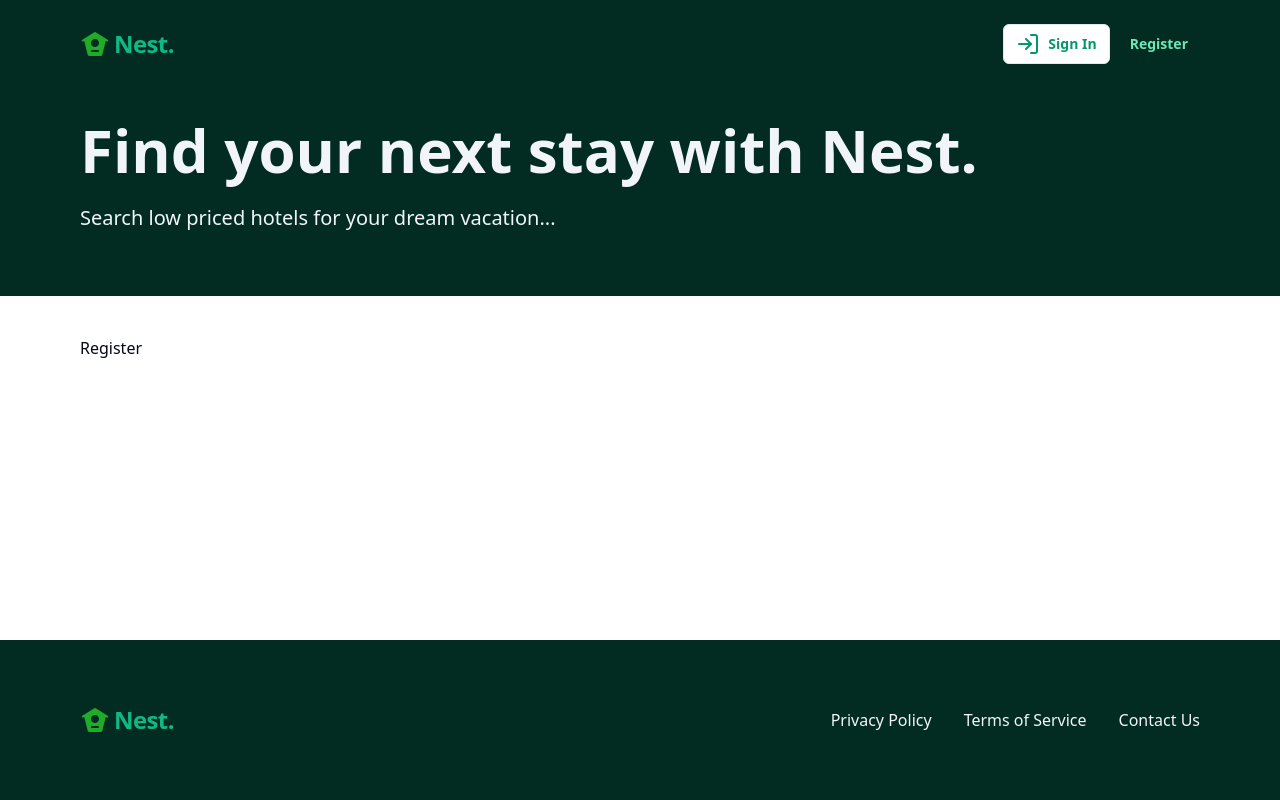
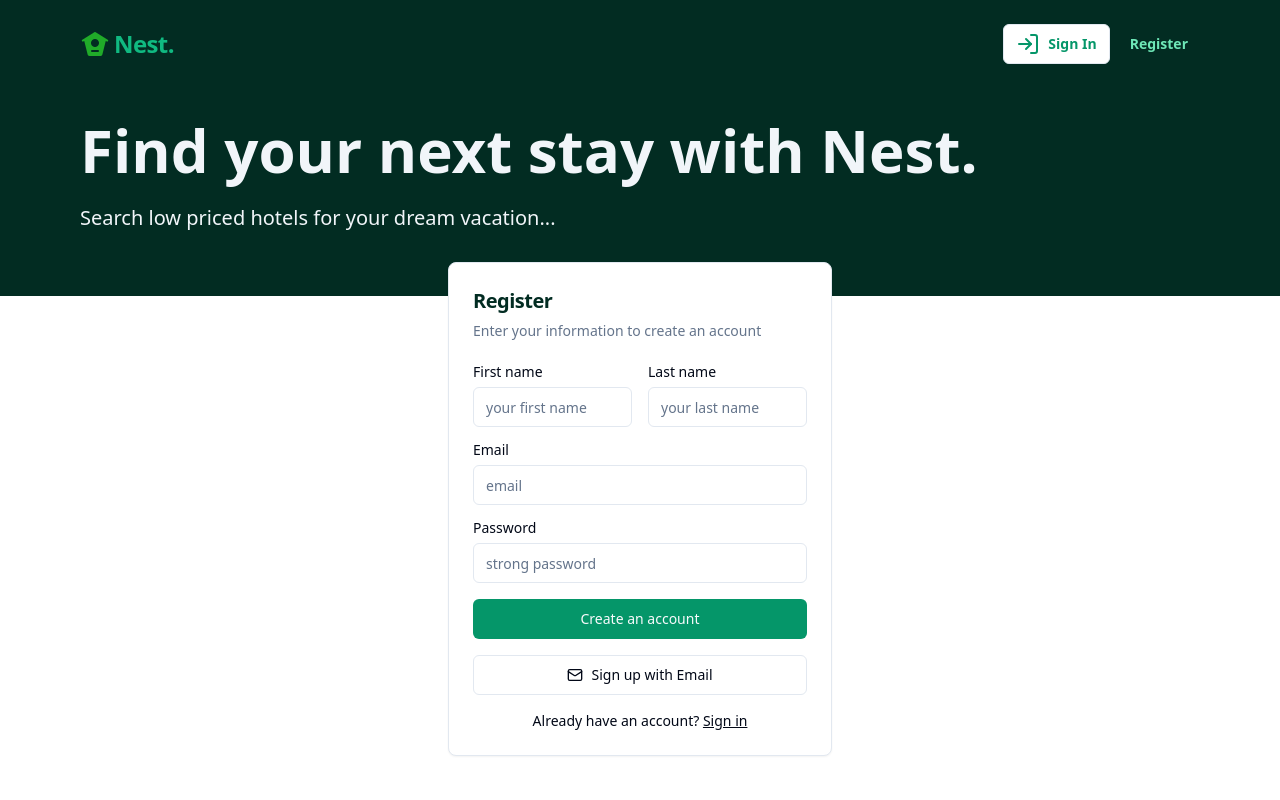
Before and after one commit to himankshu1/hotel-booking-mern, a React (Vite) app in the folder frontend/: page /register in a window 1280 px wide. Shown: the top 800 px of the page. Built offline with nearby package versions, Linux system fonts and the light colour scheme.

Commit message:
register page ui

```diff
--- a/frontend/package.json
+++ b/frontend/package.json
@@ -10,6 +10,7 @@
     "preview": "vite preview"
   },
   "dependencies": {
+    "@radix-ui/react-label": "^2.0.2",
     "@radix-ui/react-slot": "^1.0.2",
     "class-variance-authority": "^0.7.0",
     "clsx": "^2.1.1",
--- a/frontend/src/components/shared/Footer.tsx
+++ b/frontend/src/components/shared/Footer.tsx
@@ -20,7 +20,7 @@ const Footer = () => {
           </span>
         </div>
 
-        <div className="flex gap-8">
+        <div className="flex gap-8 text-sm text-slate-200">
           <span>Privacy Policy</span>
           <span>Terms of Service</span>
           <span>Contact Us</span>
--- /dev/null
+++ b/frontend/src/components/ui/card.tsx
@@ -0,0 +1,79 @@
+import * as React from "react"
+
+import { cn } from "@/lib/utils"
+
+const Card = React.forwardRef<
+  HTMLDivElement,
+  React.HTMLAttributes<HTMLDivElement>
+>(({ className, ...props }, ref) => (
+  <div
+    ref={ref}
+    className={cn(
+      "rounded-lg border bg-card text-card-foreground shadow-sm",
+      className
+    )}
+    {...props}
+  />
+))
+Card.displayName = "Card"
+
+const CardHeader = React.forwardRef<
+  HTMLDivElement,
+  React.HTMLAttributes<HTMLDivElement>
+>(({ className, ...props }, ref) => (
+  <div
+    ref={ref}
+    className={cn("flex flex-col space-y-1.5 p-6", className)}
+    {...props}
+  />
+))
+CardHeader.displayName = "CardHeader"
+
+const CardTitle = React.forwardRef<
+  HTMLParagraphElement,
+  React.HTMLAttributes<HTMLHeadingElement>
+>(({ className, ...props }, ref) => (
+  <h3
+    ref={ref}
+    className={cn(
+      "text-2xl font-semibold leading-none tracking-tight",
+      className
+    )}
+    {...props}
+  />
+))
+CardTitle.displayName = "CardTitle"
+
+const CardDescription = React.forwardRef<
+  HTMLParagraphElement,
+  React.HTMLAttributes<HTMLParagraphElement>
+>(({ className, ...props }, ref) => (
+  <p
+    ref={ref}
+    className={cn("text-sm text-muted-foreground", className)}
+    {...props}
+  />
+))
+CardDescription.displayName = "CardDescription"
+
+const CardContent = React.forwardRef<
+  HTMLDivElement,
+  React.HTMLAttributes<HTMLDivElement>
+>(({ className, ...props }, ref) => (
+  <div ref={ref} className={cn("p-6 pt-0", className)} {...props} />
+))
+CardContent.displayName = "CardContent"
+
+const CardFooter = React.forwardRef<
+  HTMLDivElement,
+  React.HTMLAttributes<HTMLDivElement>
+>(({ className, ...props }, ref) => (
+  <div
+    ref={ref}
+    className={cn("flex items-center p-6 pt-0", className)}
+    {...props}
+  />
+))
+CardFooter.displayName = "CardFooter"
+
+export { Card, CardHeader, CardFooter, CardTitle, CardDescription, CardContent }
--- /dev/null
+++ b/frontend/src/components/ui/input.tsx
@@ -0,0 +1,25 @@
+import * as React from "react"
+
+import { cn } from "@/lib/utils"
+
+export interface InputProps
+  extends React.InputHTMLAttributes<HTMLInputElement> {}
+
+const Input = React.forwardRef<HTMLInputElement, InputProps>(
+  ({ className, type, ...props }, ref) => {
+    return (
+      <input
+        type={type}
+        className={cn(
+          "flex h-10 w-full rounded-md border border-input bg-background px-3 py-2 text-sm ring-offset-background file:border-0 file:bg-transparent file:text-sm file:font-medium placeholder:text-muted-foreground focus-visible:outline-none focus-visible:ring-2 focus-visible:ring-ring focus-visible:ring-offset-2 disabled:cursor-not-allowed disabled:opacity-50",
+          className
+        )}
+        ref={ref}
+        {...props}
+      />
+    )
+  }
+)
+Input.displayName = "Input"
+
+export { Input }
--- /dev/null
+++ b/frontend/src/components/ui/label.tsx
@@ -0,0 +1,24 @@
+import * as React from "react"
+import * as LabelPrimitive from "@radix-ui/react-label"
+import { cva, type VariantProps } from "class-variance-authority"
+
+import { cn } from "@/lib/utils"
+
+const labelVariants = cva(
+  "text-sm font-medium leading-none peer-disabled:cursor-not-allowed peer-disabled:opacity-70"
+)
+
+const Label = React.forwardRef<
+  React.ElementRef<typeof LabelPrimitive.Root>,
+  React.ComponentPropsWithoutRef<typeof LabelPrimitive.Root> &
+    VariantProps<typeof labelVariants>
+>(({ className, ...props }, ref) => (
+  <LabelPrimitive.Root
+    ref={ref}
+    className={cn(labelVariants(), className)}
+    {...props}
+  />
+))
+Label.displayName = LabelPrimitive.Root.displayName
+
+export { Label }
--- /dev/null
+++ b/frontend/src/pages/RegisterPage.tsx
@@ -0,0 +1,71 @@
+import { Button } from "@/components/ui/button";
+import {
+  Card,
+  CardContent,
+  CardDescription,
+  CardHeader,
+  CardTitle,
+} from "@/components/ui/card";
+import { Input } from "@/components/ui/input";
+import { Label } from "@/components/ui/label";
+import { Link } from "react-router-dom";
+import { Mail } from "lucide-react";
+
+const RegisterPage = () => {
+  return (
+    <div className="translate-y-[-74px]">
+      <Card className="mx-auto max-w-sm">
+        <CardHeader>
+          <CardTitle className="text-xl text-emerald-950">Register</CardTitle>
+          <CardDescription>
+            Enter your information to create an account
+          </CardDescription>
+        </CardHeader>
+        <CardContent>
+          <div className="grid gap-4">
+            <div className="grid grid-cols-2 gap-4">
+              <div className="grid gap-2">
+                <Label htmlFor="first-name">First name</Label>
+                <Input id="first-name" placeholder="your first name" required />
+              </div>
+              <div className="grid gap-2">
+                <Label htmlFor="last-name">Last name</Label>
+                <Input id="last-name" placeholder="your last name" required />
+              </div>
+            </div>
+            <div className="grid gap-2">
+              <Label htmlFor="email">Email</Label>
+              <Input id="email" type="email" placeholder="email" required />
+            </div>
+            <div className="grid gap-2">
+              <Label htmlFor="password">Password</Label>
+              <Input
+                id="password"
+                type="password"
+                placeholder="strong password"
+              />
+            </div>
+            <Button
+              type="submit"
+              className="w-full bg-emerald-600 hover:bg-emerald-700"
+            >
+              Create an account
+            </Button>
+            <Button variant="outline" className="w-full">
+              <Mail className="mr-2 h-4 w-4" />
+              Sign up with Email
+            </Button>
+          </div>
+          <div className="mt-4 text-center text-sm">
+            Already have an account?{" "}
+            <Link to="/sign-in" className="underline">
+              Sign in
+            </Link>
+          </div>
+        </CardContent>
+      </Card>
+    </div>
+  );
+};
+
+export default RegisterPage;
--- a/frontend/src/router.tsx
+++ b/frontend/src/router.tsx
@@ -1,5 +1,6 @@
 import { createBrowserRouter } from "react-router-dom";
 import RootLayout from "./layouts/RootLayout";
+import RegisterPage from "./pages/RegisterPage";
 
 export const router = createBrowserRouter([
   {
@@ -12,7 +13,7 @@ export const router = createBrowserRouter([
       },
       {
         path: "/register",
-        element: <h1>Register</h1>,
+        element: <RegisterPage />,
       },
     ],
   },
```
Also changed, not shown: 1 other file (tests, documents, lock files or other folders).
